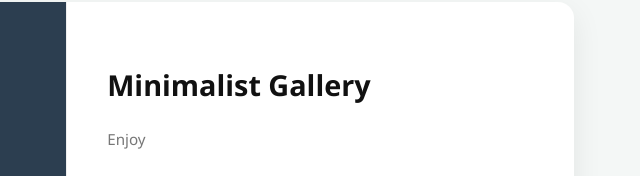
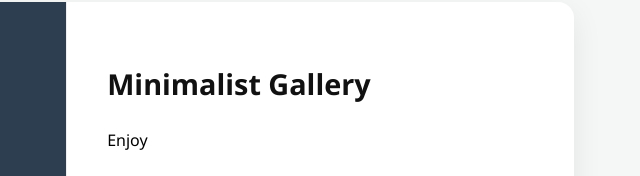
Before and after one commit to huynhatphung-netizen/interactive-photo-gallery, a plain HTML site: page index.html in a window 1280 px wide. Shown: the part 98-274 px from the top of the page, 616-1256 px from the left. Drawn offline with Linux system fonts and the light colour scheme; grey boxes are pictures that could not be loaded.

Commit message:
Update style.css

```diff
--- a/style.css
+++ b/style.css
@@ -62,8 +62,8 @@ h1 {
 }
 
 .subtitle {
-    color: #777;
-    font-size: 0.95rem;
+    color: #000;
+    font-size: 1rem;
     margin-bottom: 30px;
 }
 
```
